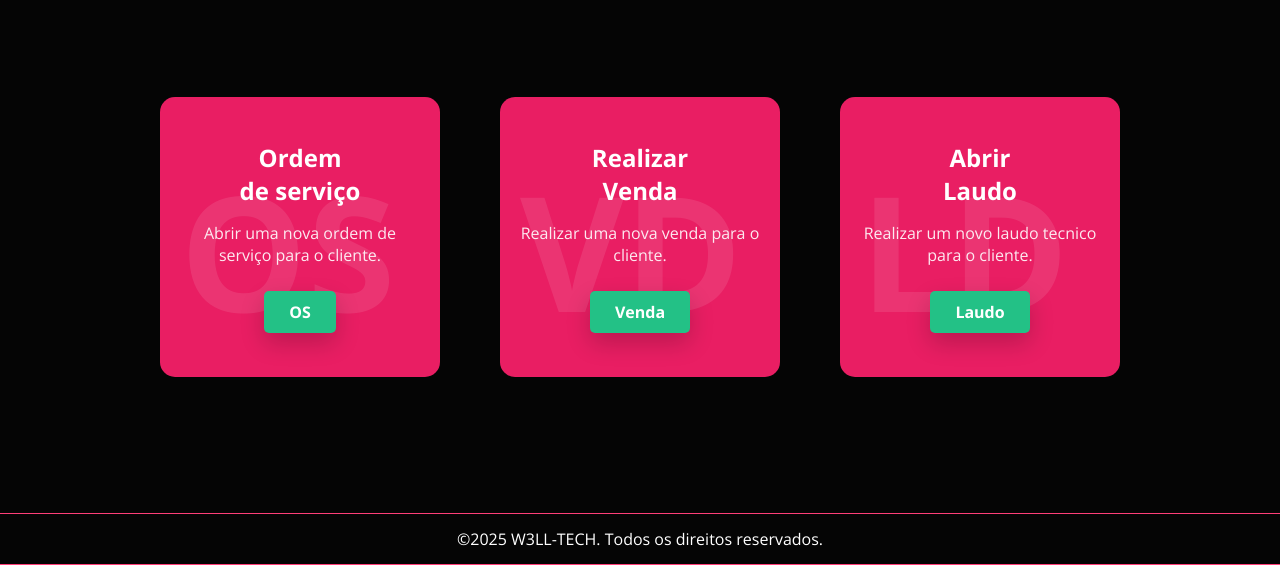
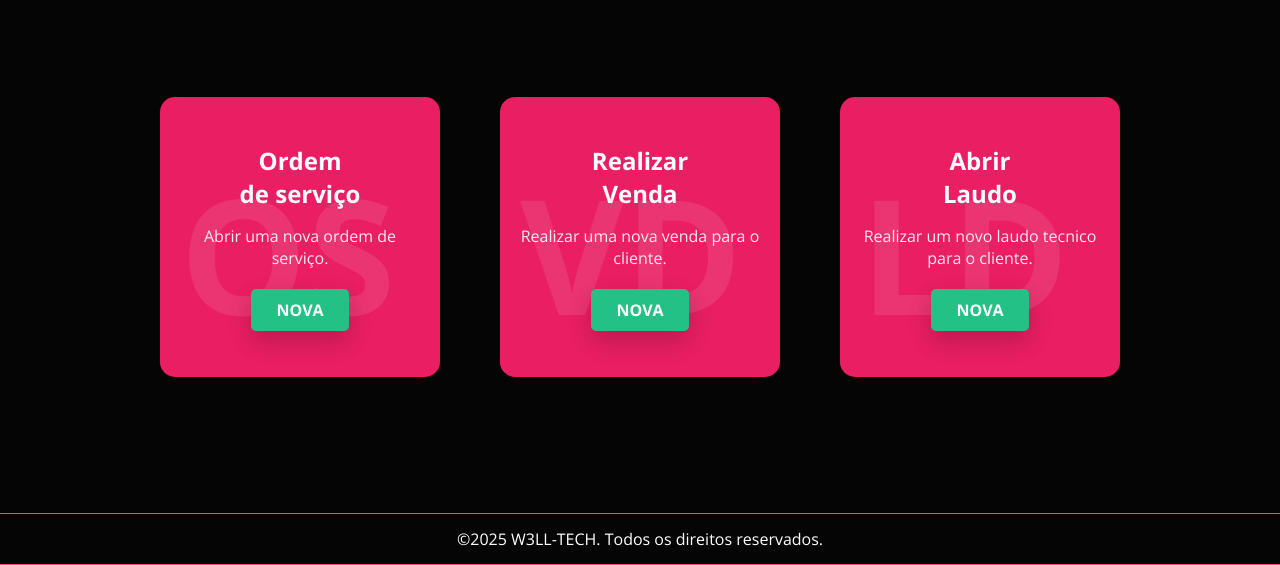
Before and after one commit to dev-wf/W3LL, a plain HTML site: page index.html in a window 1280 px wide. Shown: the part 235-800 px from the top of the page. Drawn offline with nearby package versions, Linux system fonts and the light colour scheme.

Commit message:
ok responmsividade

```diff
--- a/css/cards.css
+++ b/css/cards.css
@@ -91,7 +91,7 @@ body .container .card .box .content a {
   border-radius: 5px;
   text-decoration: none;
   color: white;
-  margin-top: 25px;
+  margin-top: 20px;
   box-shadow: 0 10px 25px rgba(0, 0, 0, 0.2);
   transition: 0.5s;
 }
--- a/index.html
+++ b/index.html
@@ -21,8 +21,8 @@
               <div class="content">
                 <h2>OS</h2>
                 <h3>Ordem  <br> de serviço</h3>
-                <p>Abrir uma nova ordem de serviço para o cliente.</p>
-                <a href="#"><strong>OS</strong></a>
+                <p>Abrir uma nova ordem de serviço.</p>
+                <a href="#"><strong>NOVA</strong></a>
               </div>
             </div>
           </div>
@@ -36,7 +36,7 @@
                   Venda
                 </h3>
                 <p>Realizar uma nova venda para o cliente.</p>
-                <a href="#"><strong>Venda</strong></a>
+                <a href="#"><strong>NOVA</strong></a>
               </div>
             </div>
           </div>
@@ -47,7 +47,7 @@
                 <h2>LD</h2>
                 <h3>Abrir <br />Laudo</h3>
                 <p>Realizar um novo laudo tecnico para o cliente.</p>
-                <a href="#"><strong>Laudo</strong></a>
+                <a href="#"><strong>NOVA</strong></a>
               </div>
             </div>
           </div>
```
